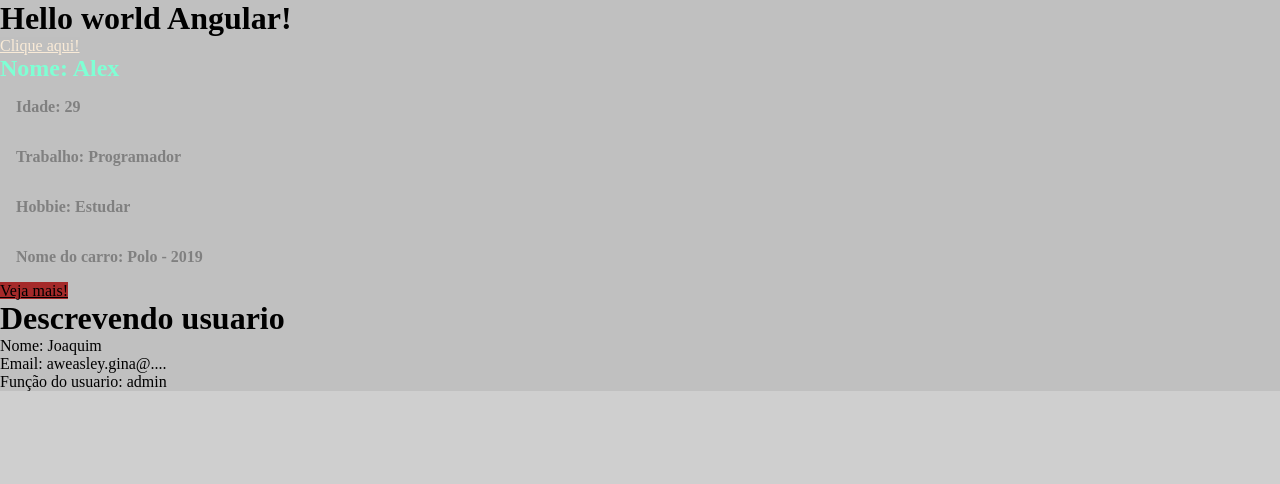
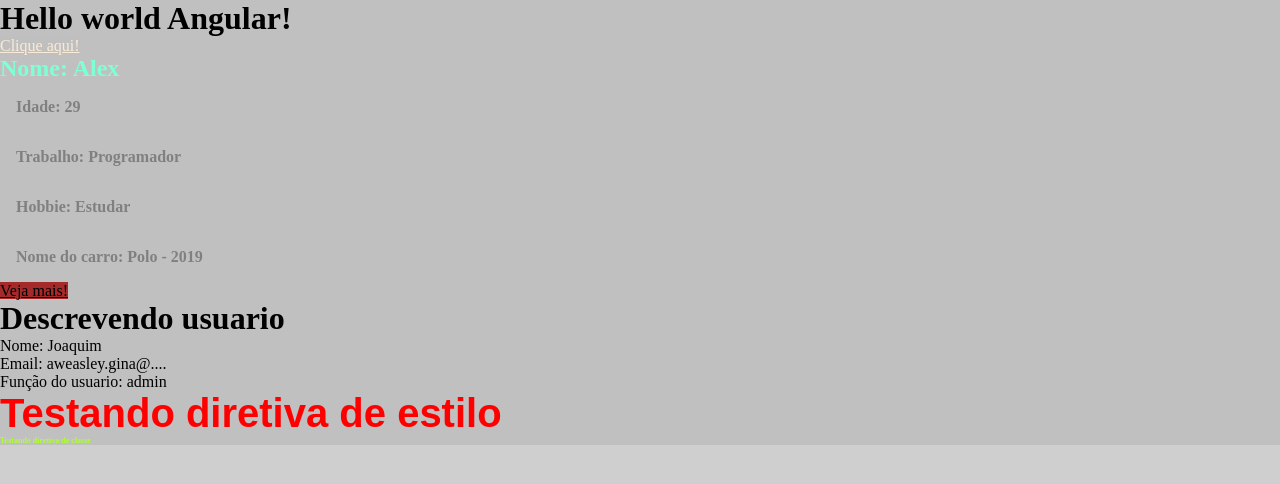
Before and after one commit to alexmacieldeveloper/meu-projeto-angular-13, an Angular app: page / in a window 1280 px wide. Shown: the top 484 px of the page. Built offline with nearby package versions, Linux system fonts and the light colour scheme.

Commit message:
using directives from angular

```diff
--- a/src/app/app.component.html
+++ b/src/app/app.component.html
@@ -4,3 +4,4 @@
 </div>
 <app-first-component></app-first-component>
 <app-parent-data [name]="userName" [userData]="userData"></app-parent-data>
+<app-directives></app-directives>
--- a/src/app/app.module.ts
+++ b/src/app/app.module.ts
@@ -5,12 +5,14 @@
 import { AppComponent } from './app.component';
 import { FirstComponentComponent } from './components/first-component/first-component.component';
 import { ParentDataComponent } from './components/parent-data/parent-data.component';
+import { DirectivesComponent } from './components/directives/directives.component';
 
 @NgModule({
   declarations: [
     AppComponent,
     FirstComponentComponent,
-    ParentDataComponent
+    ParentDataComponent,
+    DirectivesComponent
   ],
   imports: [
     BrowserModule,
--- /dev/null
+++ b/src/app/components/directives/directives.component.css
@@ -0,0 +1,7 @@
+.green-title {
+    color: greenyellow;
+}
+
+.small-title {
+    font-size: 8px;
+}
--- /dev/null
+++ b/src/app/components/directives/directives.component.html
@@ -0,0 +1,2 @@
+<h2 [ngStyle]="{ 'font-size': size + 'px', 'font-family': font, color: color }">Testando diretiva de estilo</h2>
+<h2 [ngClass]="classes">Testando diretiva de classe</h2>
--- /dev/null
+++ b/src/app/components/directives/directives.component.ts
@@ -0,0 +1,19 @@
+import { Component, OnInit } from '@angular/core';
+
+@Component({
+  selector: 'app-directives',
+  templateUrl: './directives.component.html',
+  styleUrls: ['./directives.component.css']
+})
+export class DirectivesComponent implements OnInit {
+  color = 'red';
+  size = 40;
+  font = 'Arial';
+  classes = ["green-title", "small-title"];
+
+  constructor() { }
+
+  ngOnInit(): void {
+  }
+
+}
```
Also changed, not shown: 1 other file (tests, documents, lock files or other folders).
